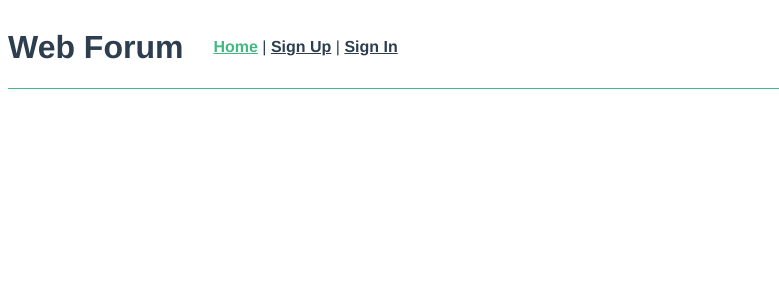
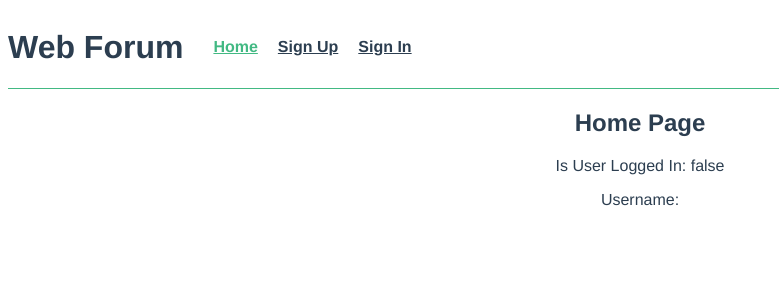
Before and after one commit to nasyatj/web-forum-project, a Vue app: page / in a window 1280 px wide. Shown: the top 300 px of the page, without its empty margins (0-779 px from the left). Built offline with nearby package versions, Linux system fonts and the light colour scheme.

Commit message:
Add sign-in and sign-up

```diff
--- a/src/App.vue
+++ b/src/App.vue
@@ -2,14 +2,50 @@
 	<header>
 		<h1>Web Forum</h1>
 		<nav>
-			<router-link to="/">Home</router-link> |
-			<router-link to="/sign-up">Sign Up</router-link> |
-			<router-link to="/sign-in">Sign In</router-link>
+			<router-link to="/">Home</router-link>
+			<router-link to="/sign-up" v-show="!isUserLoggedIn">Sign Up</router-link>
+			<router-link to="/sign-in" v-show="!isUserLoggedIn">Sign In</router-link>
+
+			<!-- Shown if user is logged in -->
+			<span v-show="isUserLoggedIn">Welcome, {{ loggedInUsername }}!</span>
+			<button v-show="isUserLoggedIn" @click="logout">Log Out</button>
 		</nav>
 	</header>
 
-	<router-view />
+	<!-- IMPORTANT: 'isUserLoggedIn' and 'loggedInUsername' props passed to any view that needs the logged in user info -->
+	<!-- '@updateLoginStatus' responds to the 'updateLoginStatus' event emitted by SignUp and SignIn views
+		  indicating user has either signed up or logged in and to therefore replace 'Log In' and 'Sign Up' buttons
+		  with 'Log Out'
+	-->
+	<router-view
+		v-bind:isUserLoggedIn="isUserLoggedIn"
+		v-bind:loggedInUsername="loggedInUsername"
+		@updateLogInStatus="updateLogInStatus"
+	/>
 </template>
+
+<script>
+	export default {
+		data () {
+			return {
+				isUserLoggedIn: false,
+				loggedInUsername: ''
+			}
+		},
+		methods: {
+			updateLogInStatus(isUserLoggedIn, loggedInUsername) {
+				this.isUserLoggedIn = isUserLoggedIn;
+				this.loggedInUsername = loggedInUsername;
+			},
+			logout() {
+				this.isUserLoggedIn = false;
+				this.loggedInUsername = '';
+				this.$router.push({ name: 'sign-in' });
+				alert('You are now logged out');
+			}
+		}
+	}
+</script>
 
 <style>
 	#app {
@@ -29,8 +65,12 @@
 	}
 
 	nav {
-		float: right;
-		padding: 30px;
+		display: flex;
+		padding: 20px;
+	}
+
+	nav a, nav span, nav button {
+		margin: 10px;
 	}
 
 	nav a {
--- a/src/views/Home.vue
+++ b/src/views/Home.vue
@@ -1,18 +1,15 @@
 <template>
-	<div class="home">
-
-
-	</div>
+	<h2>Home Page</h2>
+	<p>Is User Logged In: {{ isUserLoggedIn }}</p>
+	<p>Username: {{ loggedInUsername }}</p>
 </template>
 
 <script>
-	import HelloWorld from '@/components/HelloWorld.vue'
-
 	export default {
-		name: 'HomeView',
-		components: {
-			HelloWorld
-		}
+		props: [
+			'isUserLoggedIn',
+			'loggedInUsername'
+		]
 	}
 </script>
 
--- a/src/views/SignIn.vue
+++ b/src/views/SignIn.vue
@@ -2,8 +2,8 @@
 	<h2>Sign in to your account</h2>
 
 	<form @submit.prevent="handleSubmit">
-		<label>Username or Email:</label>
-		<input type="text" required v-model="usernameOrEmail">
+		<label>Username:</label>
+		<input type="text" required v-model="username">
 
 		<label>Password:</label>
 		<input type="password" required v-model="password">
@@ -19,15 +19,14 @@
 	export default {
 		data() {
 			return {
-				usernameOrEmail: '',
+				username: '',
 				password: '',
 			}
 		},
 		methods: {
 			async handleSubmit() {
 				const usersTable = collection(db, "users");
-				let q = query(usersTable, or(and(where('username', '==', this.usernameOrEmail), where('password', '==', this.password)),
-				                             and(where('email', '==', this.usernameOrEmail), where('password', '==', this.password))));
+				let q = query(usersTable, and(where('username', '==', this.username), where('password', '==', this.password)));
 				let querySnapshot = await getDocs(q);
 
 				if (querySnapshot.size == 0) {
@@ -37,8 +36,9 @@
 
 				alert('You are now logged in!');
 
-				// https://stackoverflow.com/questions/42091805/add-event-listener-to-router-link-component-using-v-on-directive-vuejs
-				// global variables vue
+				this.$emit('updateLogInStatus', true, this.username);
+
+				this.$router.push({ name: 'home' });
 			}
 		}
 	};
@@ -58,7 +58,7 @@
 	}
 
 	button {
-		padding: 10px;
+		padding: 10px 20px;
 		margin: 10px;
 	}
 </style>
--- a/src/views/SignUp.vue
+++ b/src/views/SignUp.vue
@@ -63,8 +63,12 @@
 
 				alert('Your account has been created!');
 
-				// https://stackoverflow.com/questions/42091805/add-event-listener-to-router-link-component-using-v-on-directive-vuejs
-				// global variables vue
+				// https://www.danvega.dev/blog/2019/06/05/triggering-events-router-vue/
+				// global variables vue, or use vuex store
+
+				this.$emit('updateLogInStatus', true, this.username);
+
+				this.$router.push({ name: 'home' });
 			}
 		}
 	};
@@ -84,7 +88,7 @@
 	}
 
 	button {
-		padding: 10px;
+		padding: 10px 20px;
 		margin: 10px;
 	}
 </style>
```
